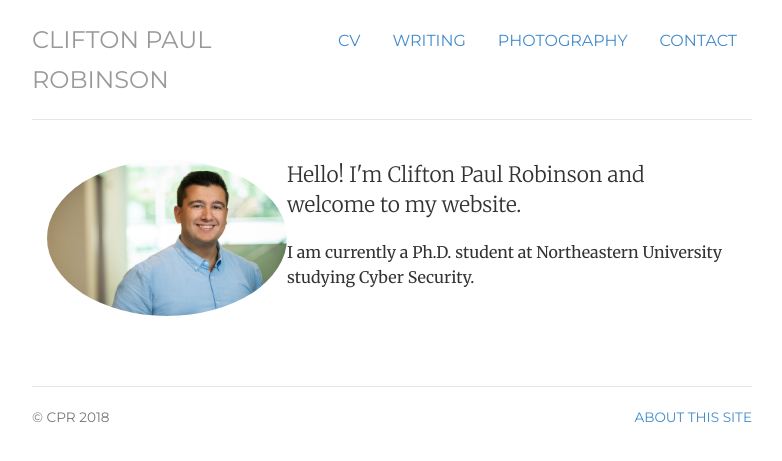
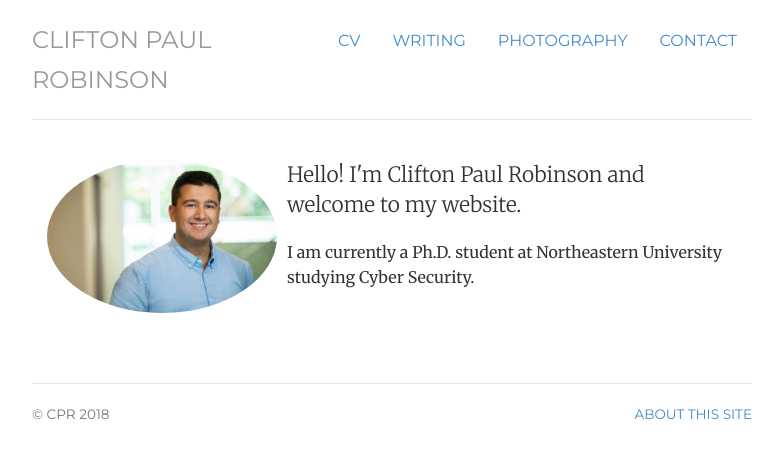
Before and after one commit to cprobinson81/cprobinson81.github.io, a Jekyll site: the page built from index.html, in a window 1280 px wide. Shown: the top 461 px of the page, without its empty margins (248-1030 px from the left). Built offline with Jekyll 4.4.1, drawn with Linux system fonts in a browser that asks for light colours.

Commit message:
Update index.html

```diff
--- a/index.html
+++ b/index.html
@@ -9,7 +9,7 @@ contact: passive
 <!-- <div class="jumbotron"> -->
 <div class="row marketing">
 	<div class="col-sm-4">
-        <img  class="img-circle avatar" alt="CPR" src="img/robinson.JPG" width="240" height="156">
+        <img  class="img-circle avatar" alt="CPR" src="img/robinson.JPG" width="230">
 	</div>
 	<div itemscope itemtype="http://data-vocabulary.org/Person" class="col-sm-8">
         <p class="lead">Hello! I'm <span itemprop="name">Clifton Paul Robinson</span> and welcome to my website.</p>
```
